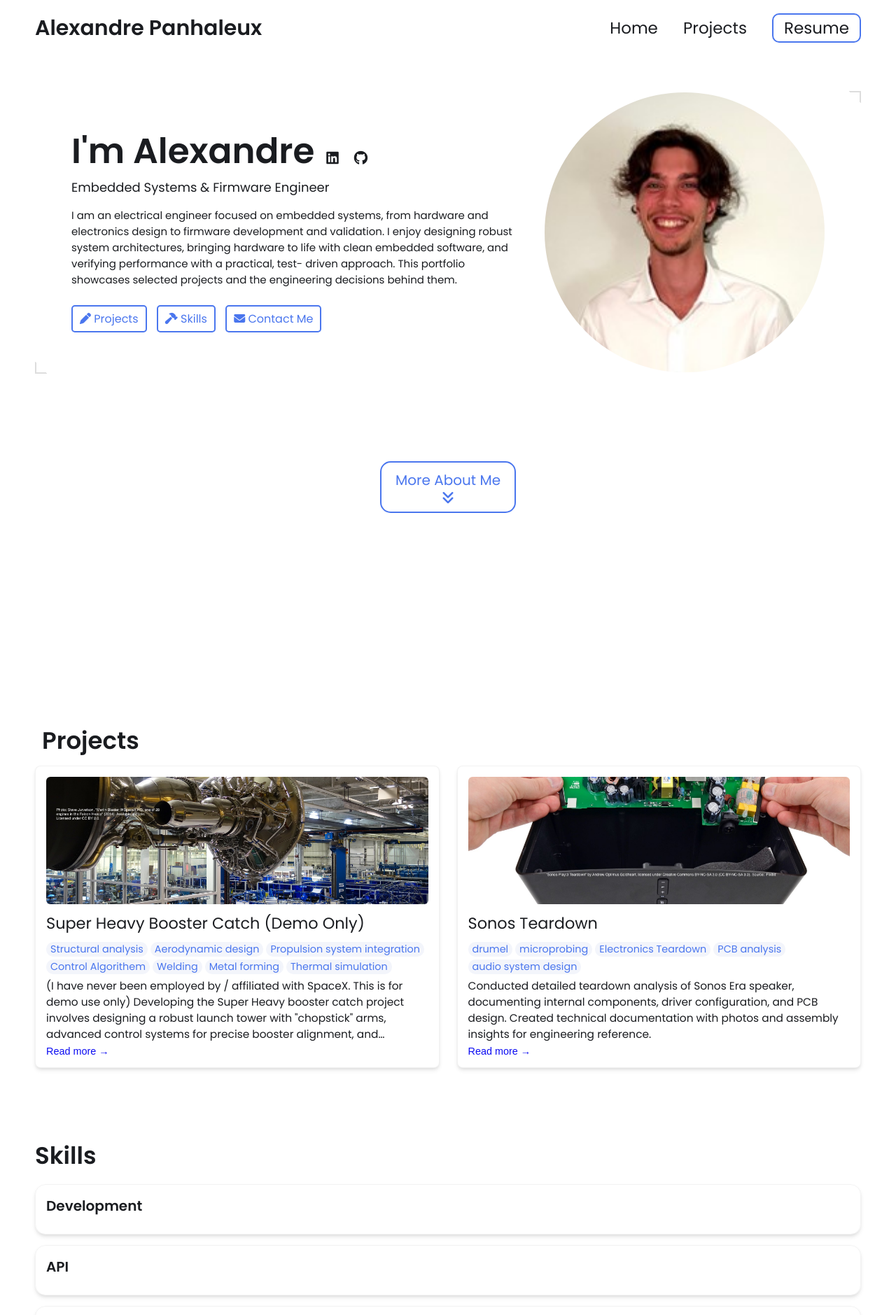
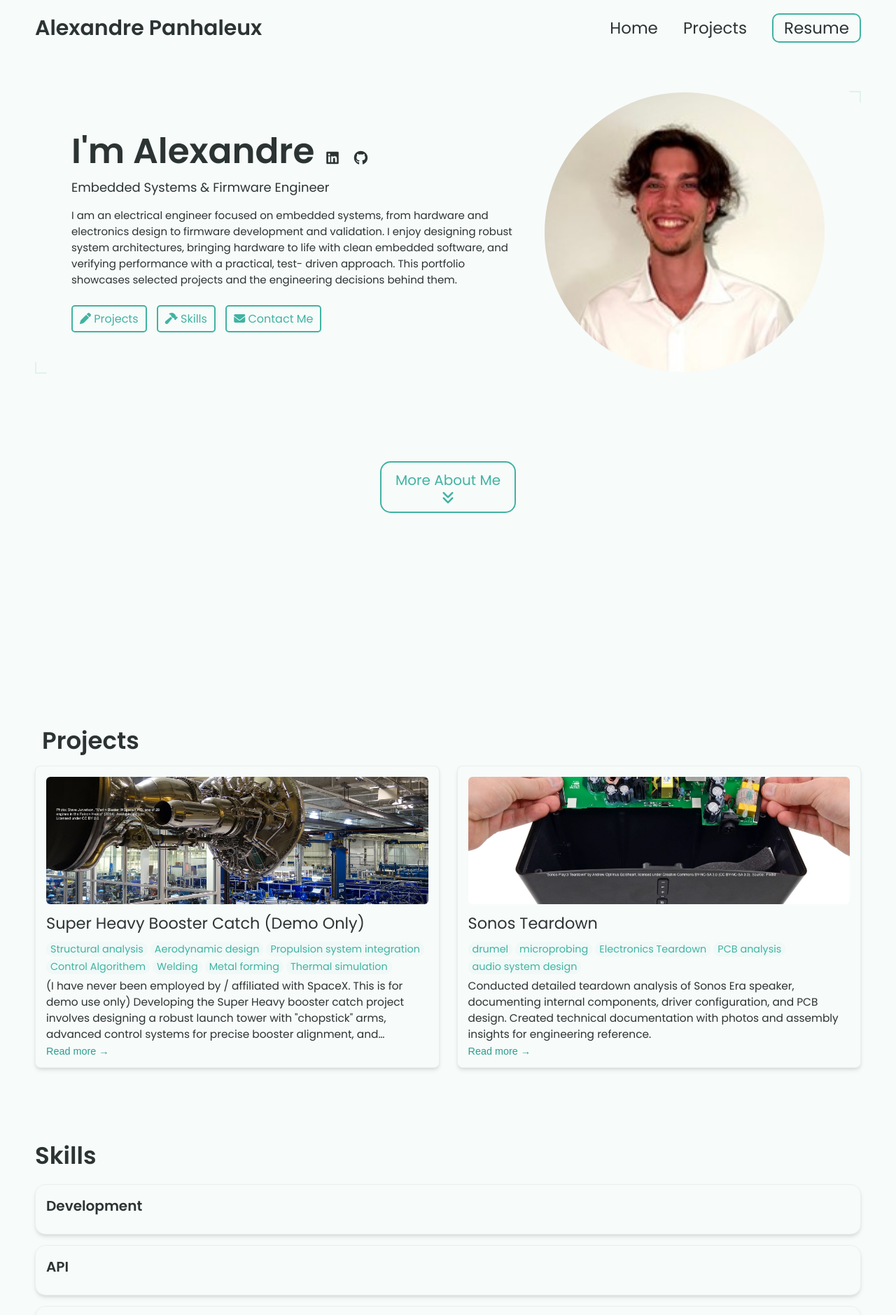
Before and after one commit to alexandrephl/alexandrephl.github.io, a Jekyll site: the page built from index.html, in a window 1280 px wide. Shown: the top 1879 px of the page at 70% size. Built offline with Jekyll 4.4.1, drawn with Linux system fonts in a browser that asks for light colours.

Commit message:
Update _config.yml

```diff
--- a/_config.yml
+++ b/_config.yml
@@ -83,23 +83,7 @@ skills:
 formspree-key:   https://formspree.io/f/{8-digit key}
 
 # Active theme (Updatethis to switch themes). Make sure to keep the indentation the samne.
-colors: # this is the basic theme
-  text: "#1a1c20"
-  border: "#ddd"
-  link: "#4a76ee"
-  highlight: "#0c0cf2"
-  background: "#ffffff"
-  light_background: "#f3f5fb"
-
-# A few examples.
-basic theme:
-  text: "#1a1c20"
-  border: "#ddd"
-  link: "#4a76ee"
-  highlight: "#0c0cf2"
-  background: "#ffffff"
-  light_background: "#f3f5fb"
-
+colors:
   mint theme:
   text: "#2c3333"
   border: "#e0f2ef"
@@ -107,24 +91,6 @@ basic theme:
   highlight: "#2a9d8f"
   background: "#f7fbfa"
   light_background: "#f0f9f7"
-
-lemon theme:
-  text: "#2d2926"
-  border: "#f7f3e3"
-  link: "#ffc94d"
-  highlight: "#ffb800"
-  background: "#fffdf5"
-  light_background: "#fff9e6"
-
-  pink theme:
-  text: "#2d2d2d"
-  border: "#f8e2e2"
-  link: "#ff8fa3"
-  highlight: "#ff4d6d"
-  background: "#fff8f8"
-  light_background: "#fff5f6"
-
-
 
 
 
```
